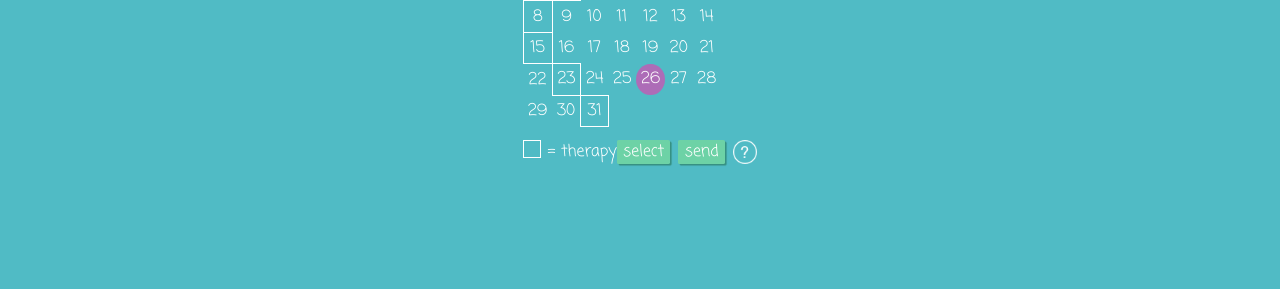
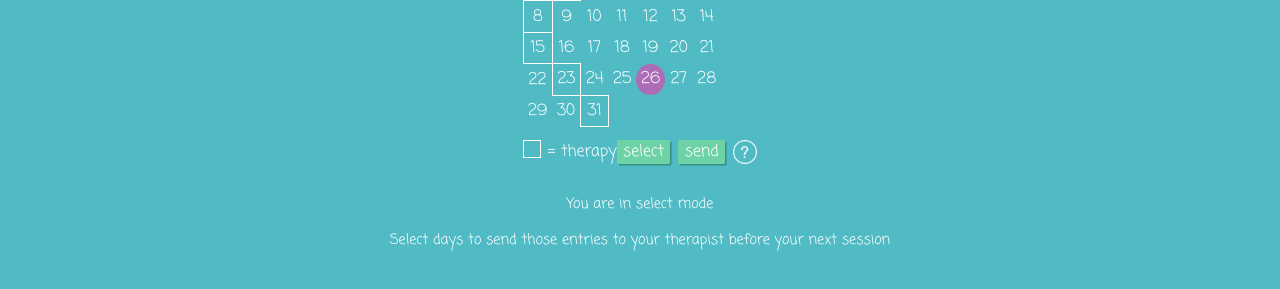
Before and after one commit to FAC10/annafreud-app, a website: page calendar.html in a window 1280 px wide. Both pictures are taken after a click on the element "select". Shown: the part 213-502 px from the top of the page. Drawn offline with Linux system fonts and the light colour scheme.

Commit message:
added select mode message
relates to #19

```diff
--- a/calendar.html
+++ b/calendar.html
@@ -129,6 +129,12 @@
       <p class="send_info_text">Select days to send those entries to your therapist before your next session</p>
     </div>
 
+    <div class="calendar_text" id="select_mode">
+      <p>You are in select mode</p>
+      <p class="send_info_text">Select days to send those entries to your therapist before your next session</p>
+    </div>
+
+
 
 	</div> <!-- end container -->
   <script src="js/header_menu.js" type="text/javascript"></script>
--- a/js/calendar.js
+++ b/js/calendar.js
@@ -1,5 +1,6 @@
 var infoButton = document.querySelector('.info_button');
 var calendarText = document.querySelector('.calendar_text');
+var select_mode_info = document.getElementById("select_mode");
 
 infoButton.addEventListener('click', () => {
   calendarText.style.display = calendarText.style.display === 'none' ? 'inline-block' : 'none'
@@ -10,6 +11,7 @@ var select_mode = false;
 document.getElementById("select_button").addEventListener('click', () => {
   console.log(select_mode);
 if (select_mode === false) {
+  select_mode_info.style.display = 'block';
   var tds = document.getElementsByTagName('td');
 
   for (var i =0; i < tds.length; i++) {
```
